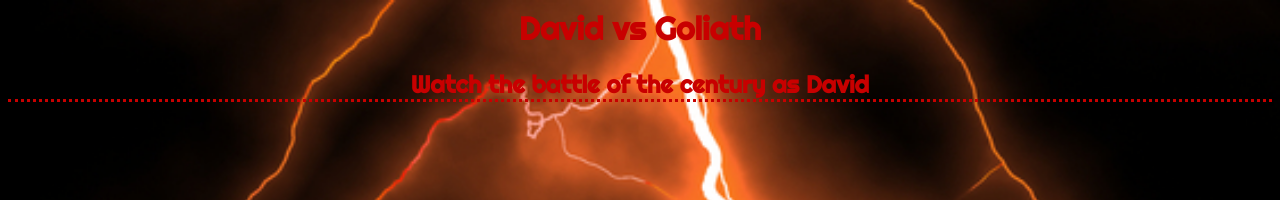
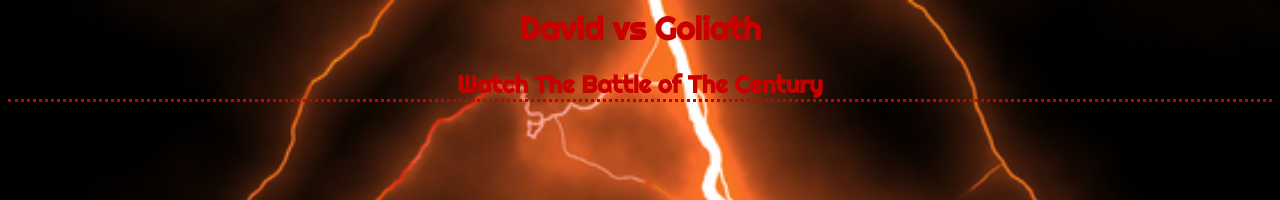
Before and after one commit to christianf9156/RAD, a plain HTML site: page index.html in a window 1280 px wide. Shown: the top 200 px of the page. Drawn offline with nearby package versions, Linux system fonts and the light colour scheme.

Commit message:
Fixed title

```diff
--- a/index.html
+++ b/index.html
@@ -16,7 +16,7 @@
     </h1>
 
     <h2>
-      Watch the battle of the century as David
+      Watch The Battle of The Century
     </h2>
     </div>
 
```
